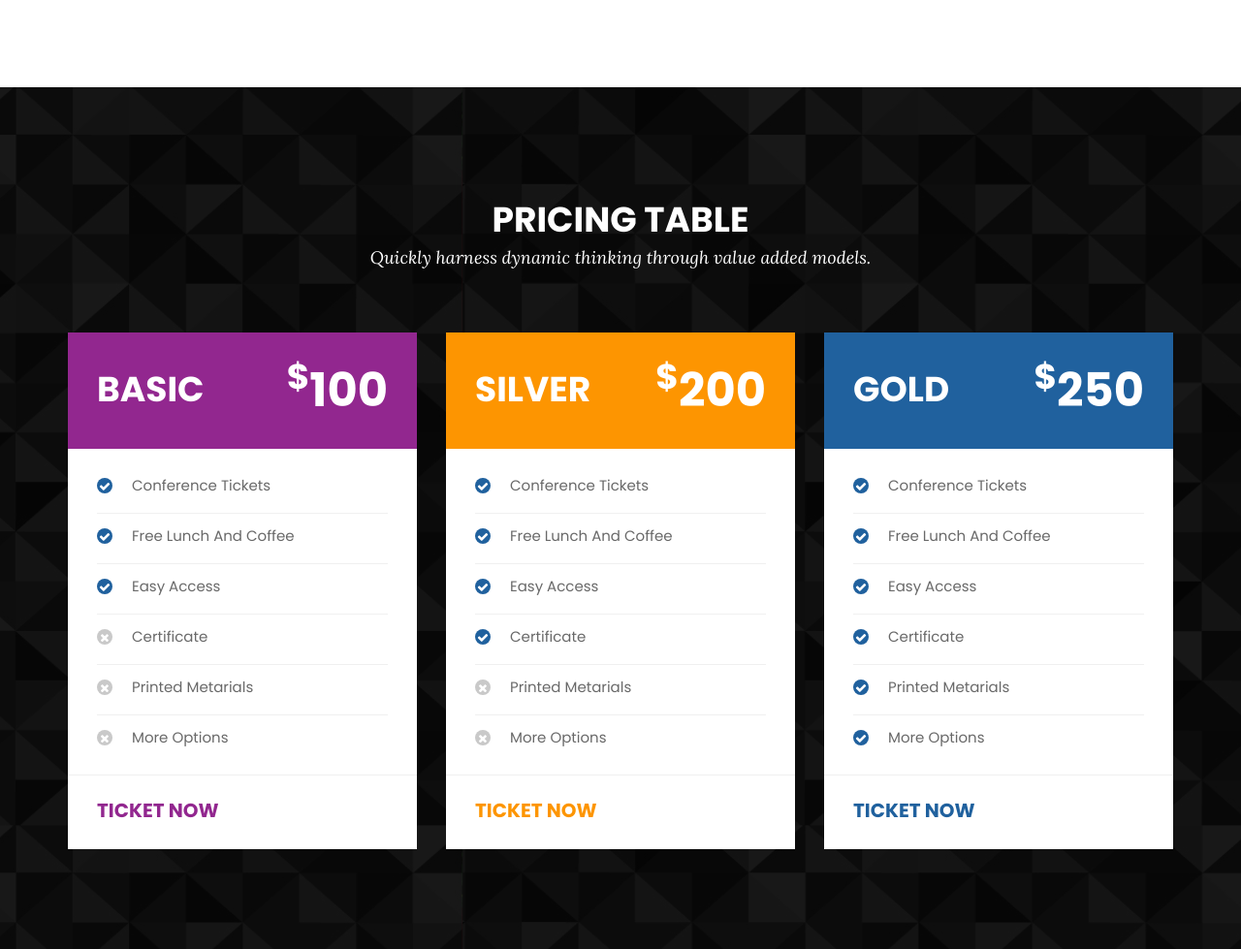
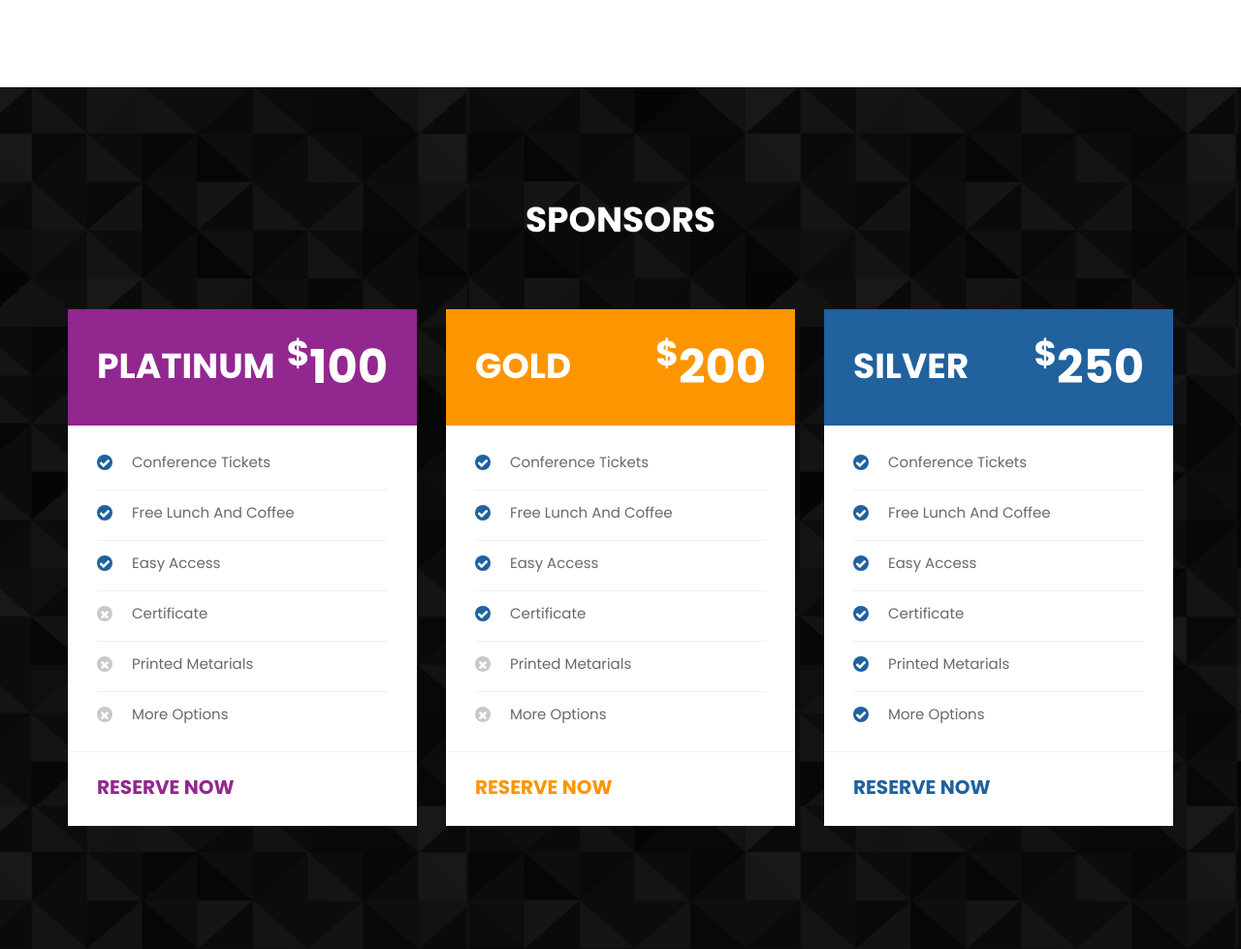
Before and after one commit to exmolk/exmolk.github.io, a PHP site: page / in a window 1280 px wide. Shown: the part 1583-2562 px from the top of the page at 97% size. Run offline with PHP 8.4, Linux system fonts and the light colour scheme; some libraries are stand-ins or nearby versions.

Commit message:
Sponsor panels

```diff
--- a/index.php
+++ b/index.php
@@ -102,15 +102,14 @@
       <div class="overlay">
         <div class="container">
           <div class="section-header text-center">
-            <h3>Pricing Table</h3>
-            <p><em>Quickly harness dynamic thinking through value added models.</em></p>
+            <h3>Sponsors</h3>
           </div>
           <div class="pricing-items">
             <div class="row">
               <div class="col-md-4 col-sm-6 col-xs-12">
                 <div class="pricing-item first">
                   <div class="pricing-header">
-                    <h3 class="name">Basic</h3>
+                    <h3 class="name">Platinum</h3>
                     <h2 class="amount"><sup>$</sup>100</h2>
                   </div><!-- pricing-header -->
                   <div class="pricing-options">
@@ -123,13 +122,13 @@
                   </div><!-- pricing-options -->
 
                   <div class="pricing-button">
-                    <a href="#">ticket now</a>
+                    <a href="#">Reserve now</a>
                   </div>
                 </div>
               </div><div class="col-md-4 col-sm-6 col-xs-12">
                 <div class="pricing-item second">
                   <div class="pricing-header">
-                    <h3 class="name">Silver</h3>
+                    <h3 class="name">Gold</h3>
                     <h2 class="amount"><sup>$</sup>200</h2>
                   </div><!-- pricing-header -->
                   <div class="pricing-options">
@@ -142,14 +141,14 @@
                   </div><!-- pricing-options -->
 
                   <div class="pricing-button">
-                    <a href="#">ticket now</a>
+                    <a href="#">Reserve now</a>
                   </div>
                 </div>
               </div>
               <div class="col-md-4 col-sm-6 col-xs-12">
                 <div class="pricing-item third">
                   <div class="pricing-header">
-                    <h3 class="name">gold</h3>
+                    <h3 class="name">Silver</h3>
                     <h2 class="amount"><sup>$</sup>250</h2>
                   </div><!-- pricing-header -->
                   <div class="pricing-options">
@@ -162,7 +161,7 @@
                   </div><!-- pricing-options -->
 
                   <div class="pricing-button">
-                    <a href="#">ticket now</a>
+                    <a href="#">Reserve now</a>
                   </div>
                 </div>
               </div>
```
